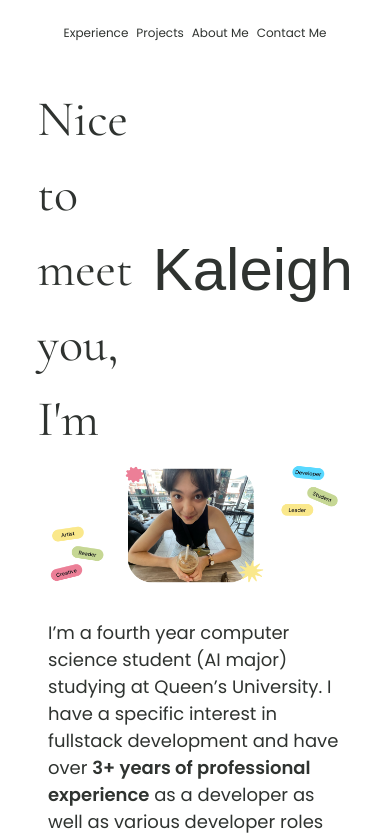
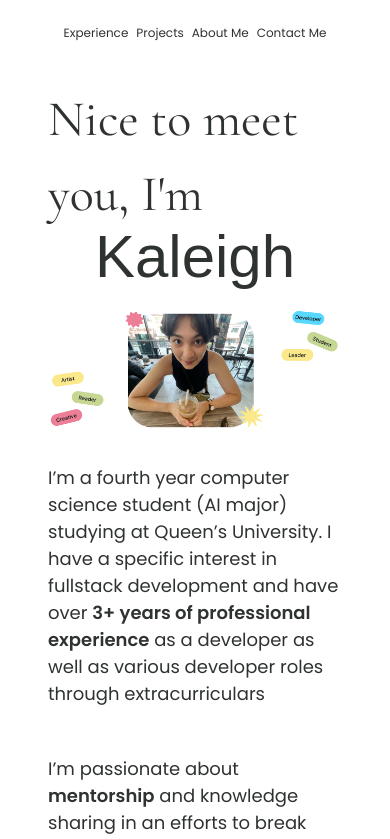
Before and after one commit to kalefed/kale-v2, a Next.js app: page /kale-v2/aboutme in a window 390 px wide. Shown: the top 839 px of the page. Built offline with nearby package versions, Linux system fonts and the light colour scheme; a web font is replaced by a local one.

Commit message:
feat: :iphone: responsive about page

```diff
--- a/app/aboutme/page.js
+++ b/app/aboutme/page.js
@@ -3,26 +3,26 @@ import Image from "next/image";
 
 const page = () => {
   return (
-    <div className="bg-white mx-12 sm:mx-20 md:mx-56 lg:mx-72 py-10">
-      <div>
-        <div className="flex flex-grow flex-col justify-center items-center">
-          <div className="flex flex-row items-center gap-5">
-            <h1 className="text-[50px] font-medium font-sans">
+    <section className="bg-white mx-12 sm:mx-20 md:mx-56 lg:mx-72 py-10">
+      <header>
+        <section className="flex flex-grow flex-col justify-center items-center">
+          <div className="flex flex-col xl:flex-row items-center gap-5">
+            <h1 className="text-[50px] font-medium font-sans -mb-10 lg:mb-0">
               Nice to meet you, I'm
             </h1>
             <h1 className="text-[60px] font-script">Kaleigh</h1>
           </div>
           <Image src="/kale-v2/me.png" width={800} height={350} />
-        </div>
-        <div className="mt-auto">
+        </section>
+        <section className="mt-auto">
           <Image
             className="w-full"
             src="/kale-v2/heroWave.png"
             width={500}
             height={400}
           />
-        </div>
-      </div>
+        </section>
+      </header>
       <p className="text-[18px] font-poppins">
         I’m a fourth year computer science student (AI major) studying at
         Queen’s University. I have a specific interest in fullstack development
@@ -45,7 +45,7 @@ const page = () => {
         me to grow my skills as a developer and expose me to various
         technologies.
       </p>
-    </div>
+    </section>
   );
 };
 
```
